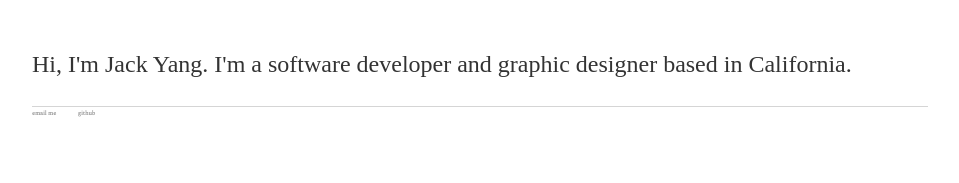
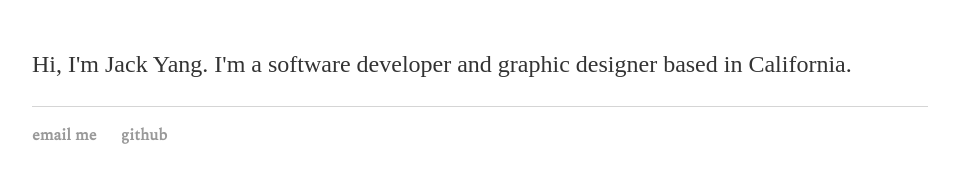
Before and after one commit to caIcutec/caIcutec.github.io, a Jekyll site: the page built from index.html, in a window 1280 px wide. Shown: the part 173-356 px from the top of the page, without its empty margins (160-1119 px from the left). Built offline with Jekyll 4.4.1, drawn with Linux system fonts in a browser that asks for light colours.

Commit message:
Update main.css

```diff
--- a/css/main.css
+++ b/css/main.css
@@ -33,7 +33,6 @@ p {
 }
 footer {
     border-top: 1px solid #d5d5d5;
-    font-size: .1em;
 }
 
 ul.posts {
```
